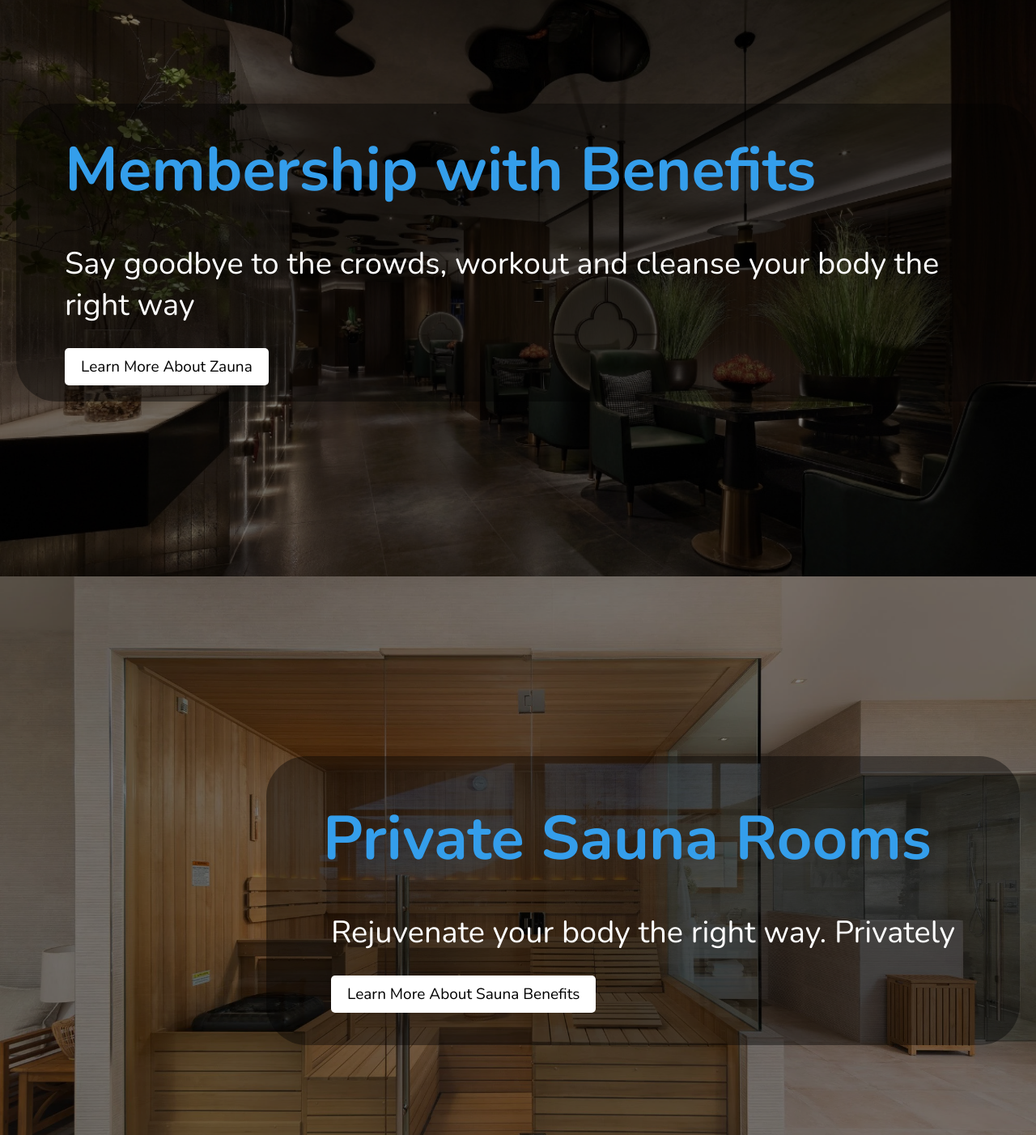
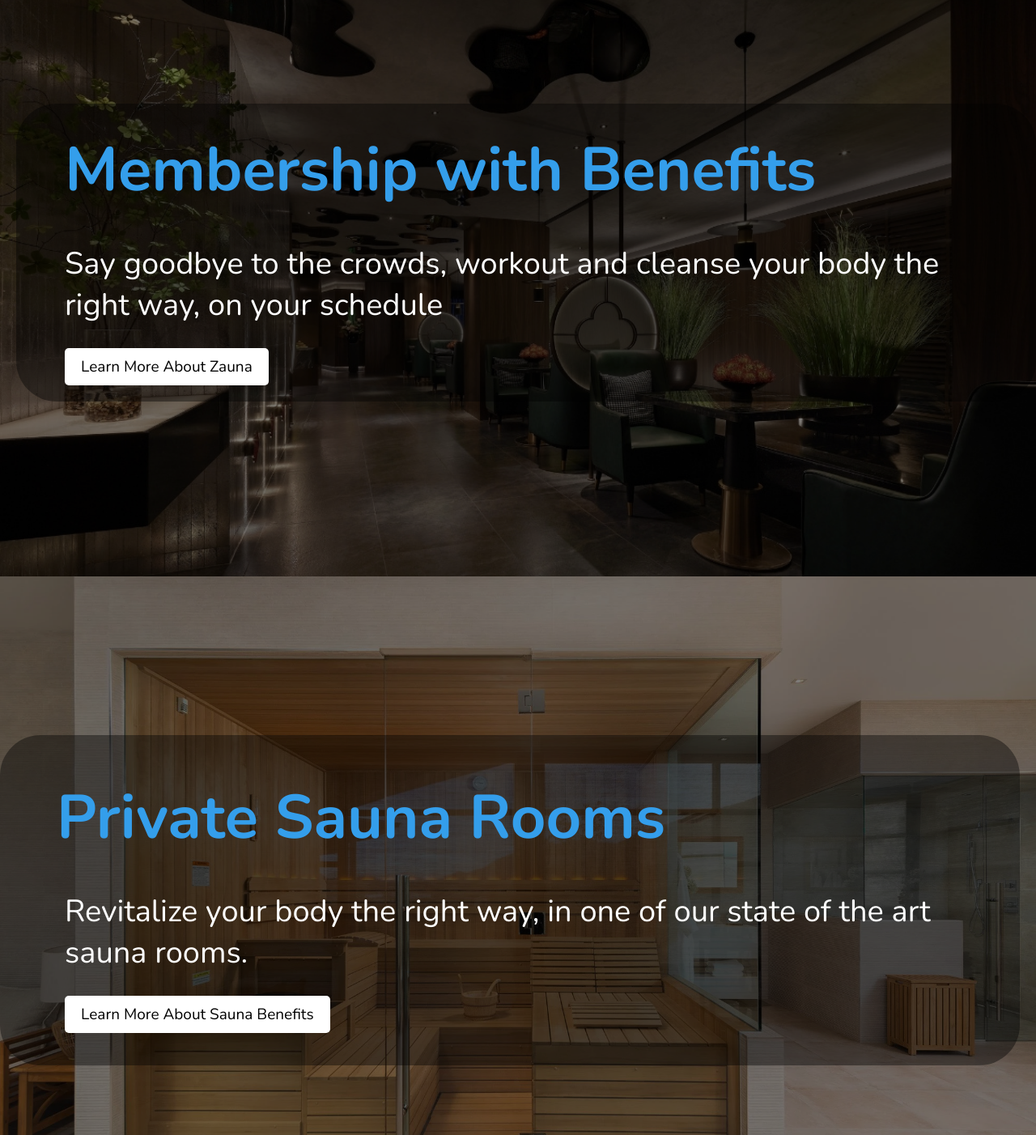
Before and after one commit to drewwgit/Zauna_Frontend, a React (Vite) app: page / in a window 1280 px wide. Shown: the part 1088-2490 px from the top of the page at 81% size. Built offline with nearby package versions, Linux system fonts and the light colour scheme.

Commit message:
slight wording changes

```diff
--- a/src/pages/Welcome.jsx
+++ b/src/pages/Welcome.jsx
@@ -20,7 +20,7 @@ const sections = [
         id: 2,
         imageUrl: lobbypicture,
         title: 'Membership with Benefits',
-        subtitle: "Say goodbye to the crowds, workout and cleanse your body the right way",
+        subtitle: "Say goodbye to the crowds, workout and cleanse your body the right way, on your schedule",
         buttonText: "Learn More About Zauna",
         buttonLink: '/aboutus',
     },
@@ -29,7 +29,7 @@ const sections = [
         id: 3,
         imageUrl: saunamainimage,
         title: 'Private Sauna Rooms ',
-        subtitle: "Rejuvenate your body the right way. Privately",
+        subtitle: "Revitalize your body the right way, in one of our state of the art sauna rooms.",
         buttonText: "Learn More About Sauna Benefits",
         buttonLink: '/aboutus',
     },
```
